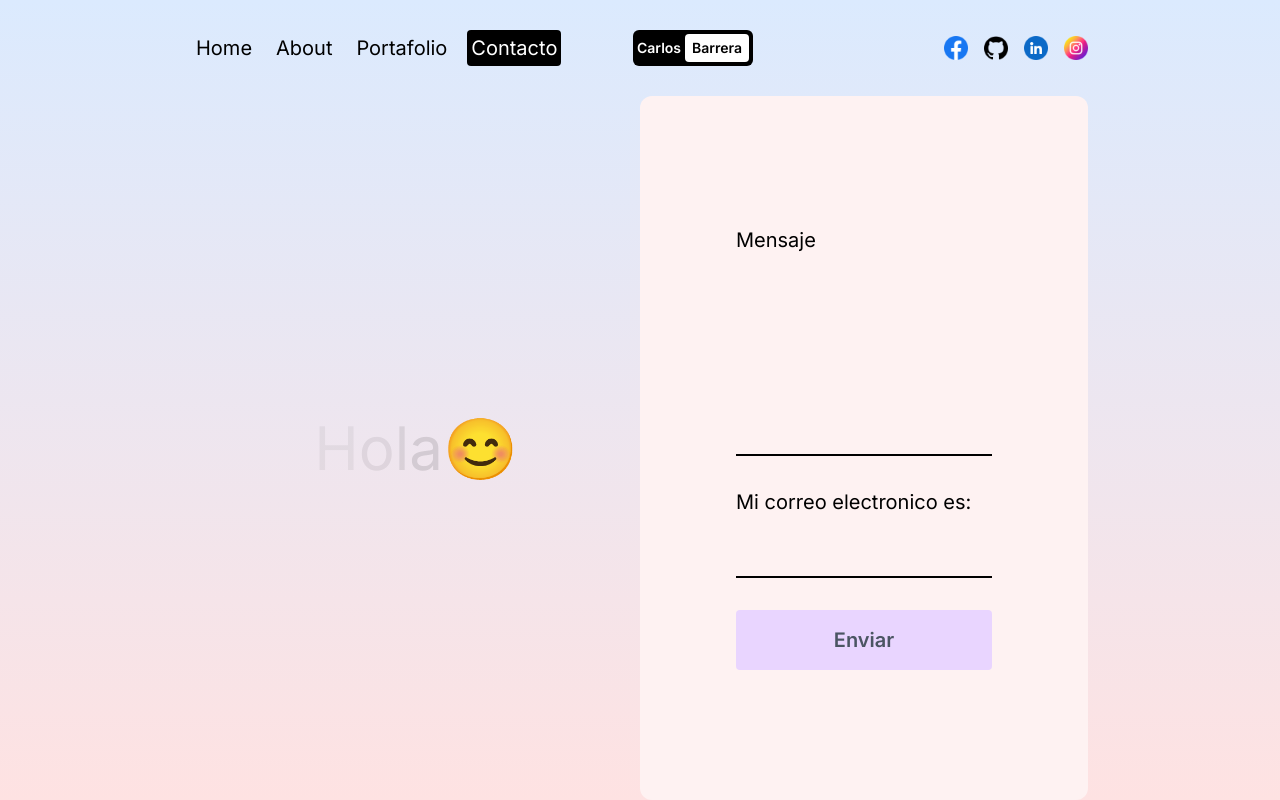
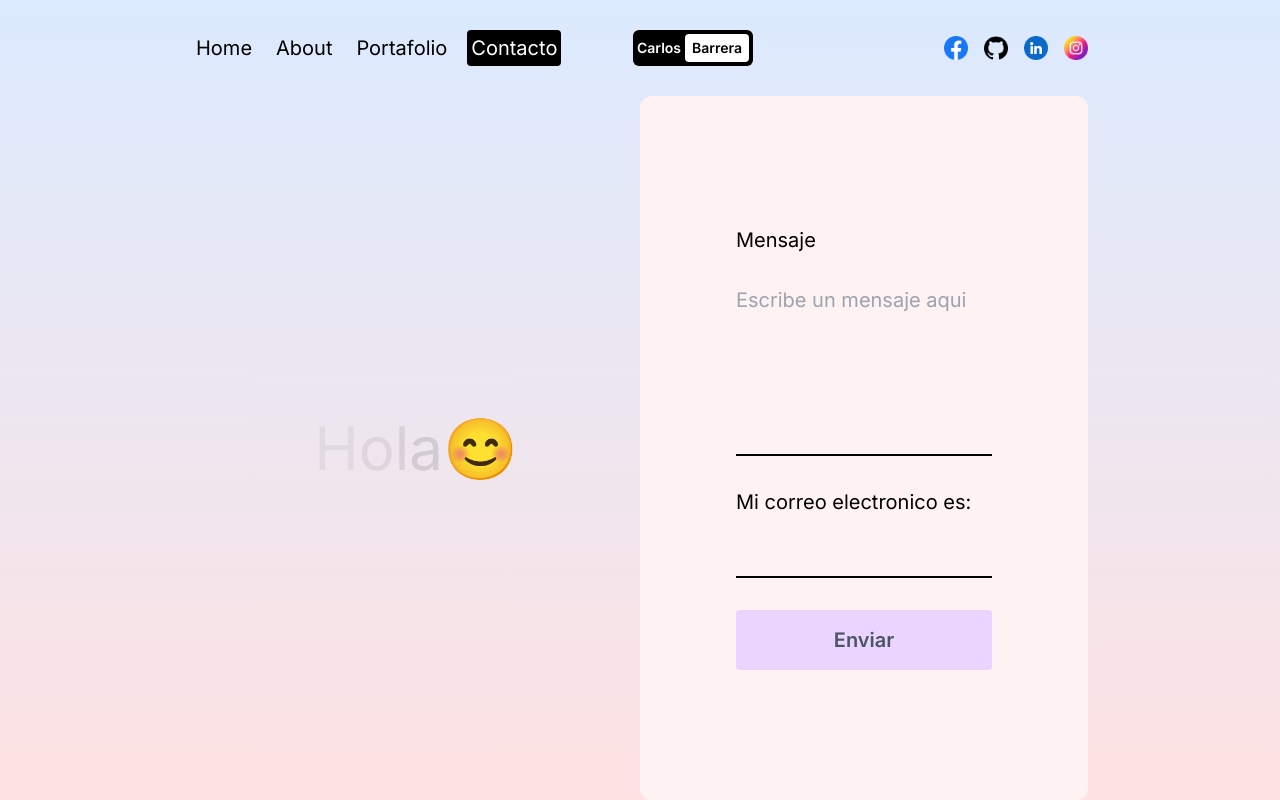
Before and after one commit to carlosbarreraacuna/PortafolioNext, a Next.js app: page /contact in a window 1280 px wide. Built offline with nearby package versions, Linux system fonts and the light colour scheme.

Commit message:
Placeholder

```diff
--- a/src/app/contact/page.jsx
+++ b/src/app/contact/page.jsx
@@ -73,7 +73,7 @@ const ContactPage = () => {
             rows={6}
             className="bg-transparent border-b-2 outline-none resize-none border-b-black"
             name="user_message"
-          />
+          placeholder="Escribe un mensaje aqui"/>
           <span>Mi correo electronico es:</span>
           <input
             name="user_email"
```
